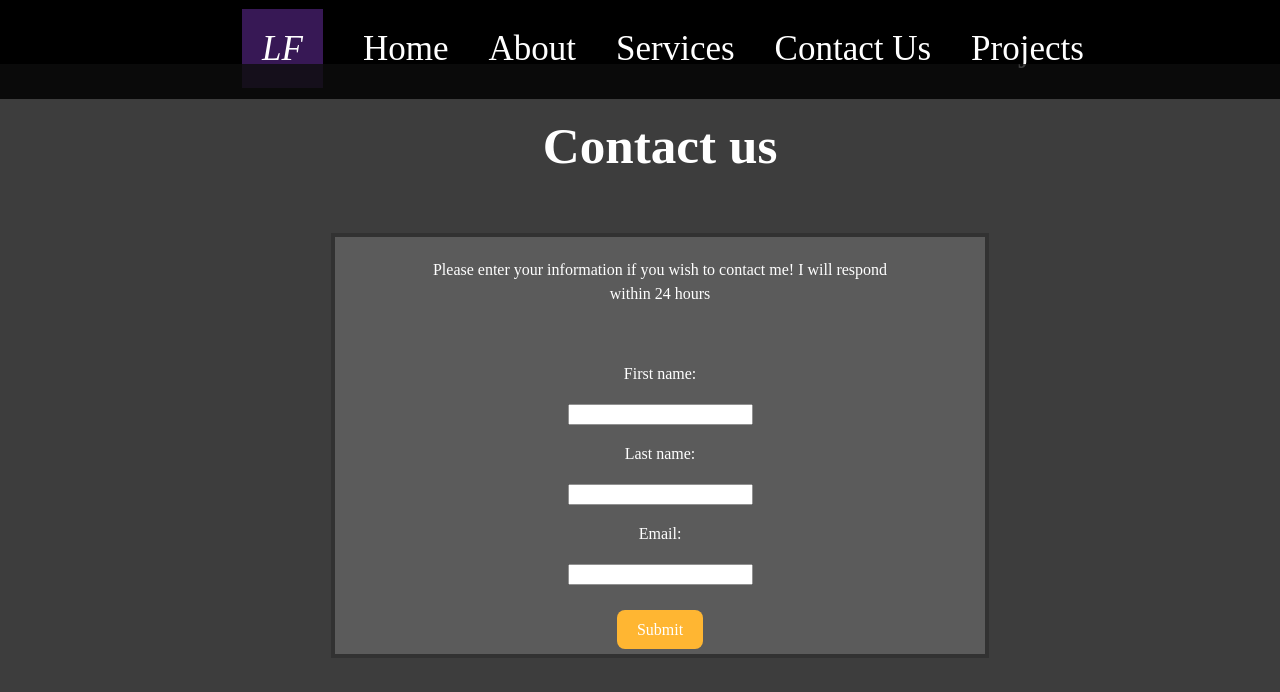
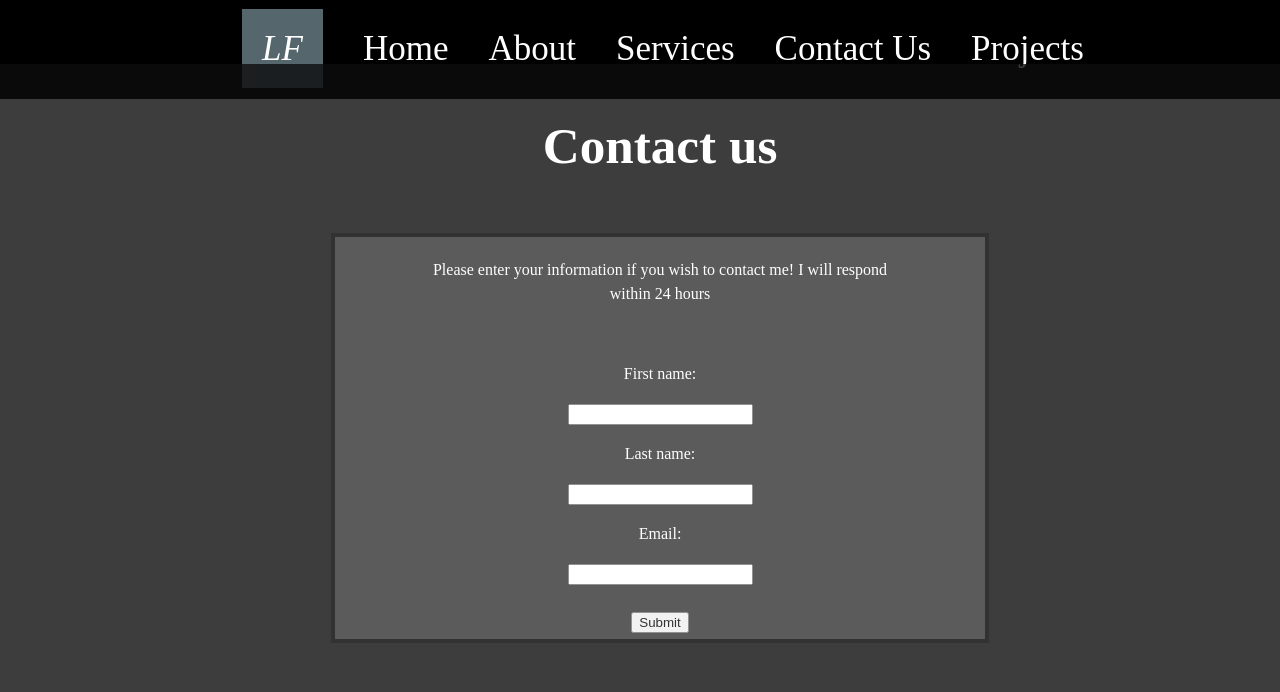
Before and after one commit to LucaFuscoCentennial/portfolio, a React (Vite) app: page /contact in a window 1280 px wide. Shown: the top 692 px of the page. Built offline with nearby package versions, Linux system fonts and the light colour scheme.

Commit message:
Fourth commit. Changes made to Contact.us form page to create required fields

```diff
--- a/components/Contact.jsx
+++ b/components/Contact.jsx
@@ -31,7 +31,7 @@ const Contact = () =>{
     }
 
     return(
-        <div className="contclass">
+        <form className="contclass" onSubmit={() => {confirmation(); navigate()}}>
           <h1>Contact us</h1>
           <br />
           <div className="card1">
@@ -39,15 +39,15 @@ const Contact = () =>{
             <br />within 24 hours
           </p>
           <br />
-         <p>First name: </p><input type="text" value={fname} onChange={handleFname}></input><br />
-         <p>Last name: </p><input type="text" value={lname} onChange={handleLname}></input>
-         <p>Email: </p><input type="text" value={email} onChange={handleEmail}></input>
+         <p>First name: </p><input type="text" value={fname} onChange={handleFname} required /><br />
+         <p>Last name: </p><input type="text" value={lname} onChange={handleLname}required />
+         <p>Email: </p><input type="email" value={email} onChange={handleEmail} required/>
          <br /><br />
-         <button className="btn1" onClick={() => {confirmation(); navigate()}}>Submit</button>
+         <input type="submit"></input>
           </div>
 
 
-        </div>
+        </form>
     );
 };
 
--- a/components/Layout.jsx
+++ b/components/Layout.jsx
@@ -1,3 +1,4 @@
+//Layout page
 //Luca Fusco
 //301165312
 //September 21, 2024
--- a/src/App.css
+++ b/src/App.css
@@ -1,3 +1,10 @@
+/*
+Css page
+Luca Fusco
+September 28, 2024
+301165312
+*/
+
 #root {
   max-width: 1280px;
   margin: 0 auto;
@@ -124,7 +131,7 @@ height: 300%;
 }
 .logo{
 text-align: left;
-background-color: rgb(55, 24, 85);
+background-color: #55676D;
 position: relative;
 margin: auto;
 font-style: italic;
--- a/src/App.jsx
+++ b/src/App.jsx
@@ -4,6 +4,10 @@ import viteLogo from '/vite.svg'
 import './App.css'
 import { BrowserRouter as Router } from 'react-router-dom'
 import MainRouter from '../MainRouter';
+//Main app page
+//Luca Fusco
+//301165312
+//September 28, 2024
 
 function App() {
 
```
